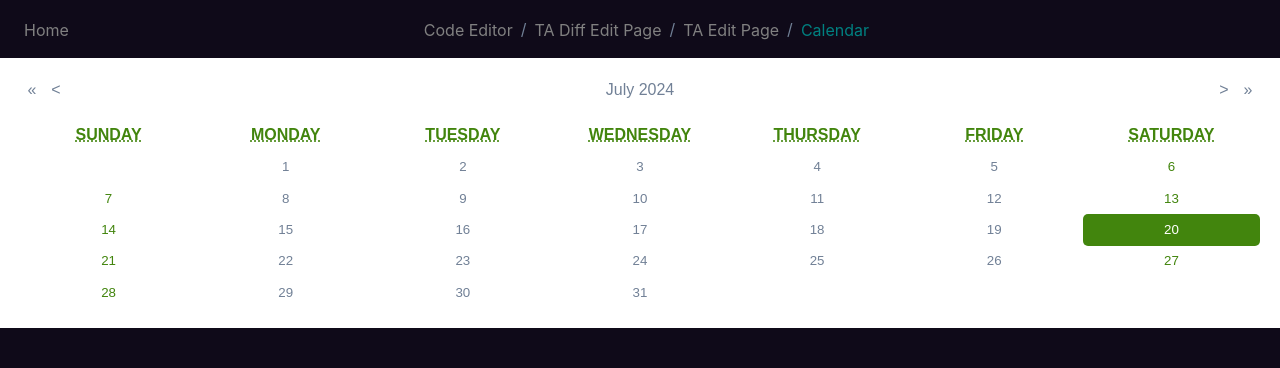
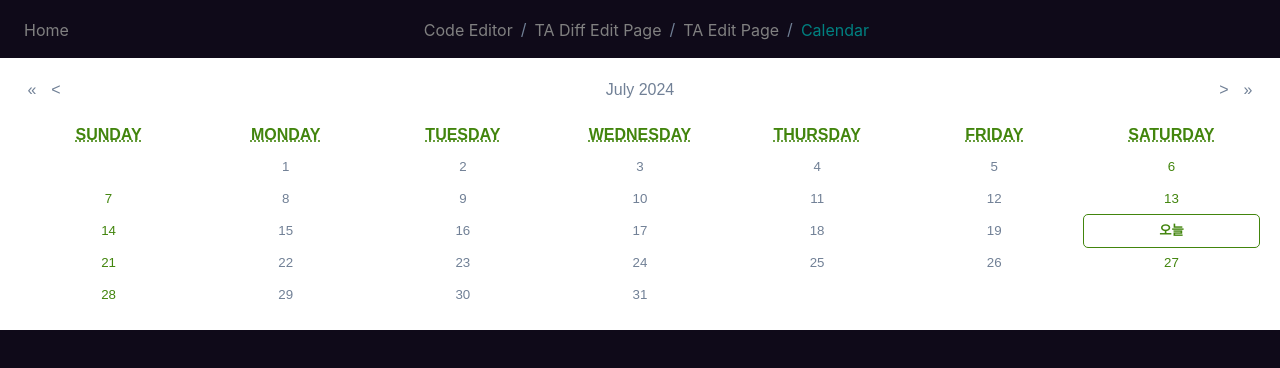
Before and after one commit to CWDll/monaco_prac, a React (Vite) app: page /calendar in a window 1280 px wide. Shown: the top 368 px of the page. Built offline with nearby package versions, Linux system fonts and the light colour scheme.

Commit message:
[Feat] 오늘 날짜는 숫자 대신 오늘텍스트를 표시한다. + 달력 스타일 변경

```diff
--- a/src/components/Calendar/MyCalendar.tsx
+++ b/src/components/Calendar/MyCalendar.tsx
@@ -4,16 +4,24 @@ import { CalendarProps } from "react-calendar";
 
 const MyCalendar = () => {
   // useState 훅의 초기값으로 현재 날짜를 넣어줌
-  const [today, setToday] = useState(new Date());
+  const [today, setToday] = useState<Date>(new Date());
 
   // onChange 이벤트에 넣어줘서 날짜가 지날 때마다 today값이 업데이트 되도록 구현
-  const onChangeToday = () => {
+  const onChangeToday = (): void => {
     setToday(today);
   };
 
   // 요일 이름 길게 만들기(ex. mon, tue, ... -> Monday, Tuesday, ...)
   const formatDay: CalendarProps["formatShortWeekday"] = (locale, date) => {
     return date.toLocaleDateString(locale, { weekday: "long" });
+  };
+
+  // 요일 이름 길게 만들기(ex. mon, tue, ... -> Monday, Tuesday, ...)
+  const tileContent = ({ date, view }: { date: Date; view: string }) => {
+    if (view === "month" && date.toDateString() === new Date().toDateString()) {
+      return <span className="today-label">오늘</span>;
+    }
+    return null;
   };
 
   return (
@@ -29,6 +37,8 @@ const MyCalendar = () => {
         prevLabel="<"
         // 이전 달, 다음 달 날짜 숨기기
         showNeighboringMonth={false}
+        // 오늘 날짜를 "오눌"로 표시
+        tileContent={tileContent}
       />
     </S.CalendarBox>
   );
--- a/src/components/Calendar/style.ts
+++ b/src/components/Calendar/style.ts
@@ -50,6 +50,7 @@ export const StyleCalendar = styled(Calendar)`
   .react-calendar__tile {
     padding: 0.5em 0.5em; /* 패딩 조정 */
     text-align: center;
+    position: relative;
   }
 
   .react-calendar__tile:enabled:hover,
@@ -59,9 +60,11 @@ export const StyleCalendar = styled(Calendar)`
   }
 
   .react-calendar__tile--now {
-    background: #dcf8a3; /* 오늘 날짜 배경 색상 */
-    color: #42850d; /* 오늘 날짜 텍스트 색상 */
+    background: #ffffff; /* 오늘 날짜 배경 색상 */
+    color: transparent; /* 오늘 날짜 숫자 숨김 */
     border-radius: 5px;
+    border: 1px solid #42850d; /* 오늘 날짜 테두리 색상 */
+    position: relative;
   }
 
   .react-calendar__tile--now:enabled:hover,
@@ -69,8 +72,24 @@ export const StyleCalendar = styled(Calendar)`
     background: #dcf8a3; /* 오늘 날짜 호버 시 배경 색상 */
   }
 
+  .react-calendar__tile--now .today-label {
+    color: #42850d; /* 오늘 텍스트 색상 */
+    position: absolute;
+    z-index: 10;
+    text-align: center;
+    top: 50%;
+    left: 50%;
+    transform: translate(-50%, -50%);
+    font-weight: bold;
+    font-size: 1em;
+    width: auto;
+    height: auto;
+
+    background: #ffffff; /* 오늘 텍스트 배경 색상 */
+  }
+
   .react-calendar__tile--active {
-    background: #42850d; /* 선택된 날짜 배경 색상 */
+    // background: #42850d; /* 선택된 날짜 배경 색상 */
     color: #ffffff; /* 선택된 날짜 텍스트 색상 */
     border-radius: 5px;
   }
```
